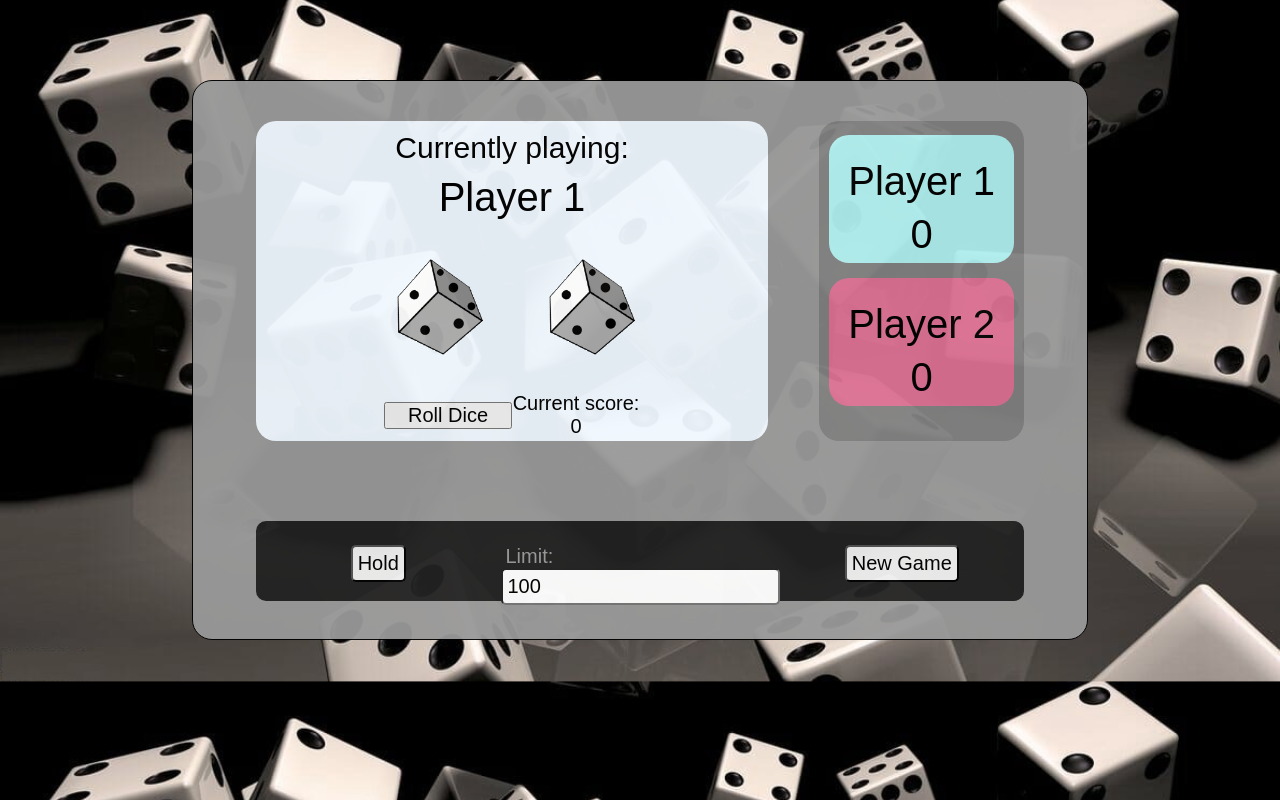
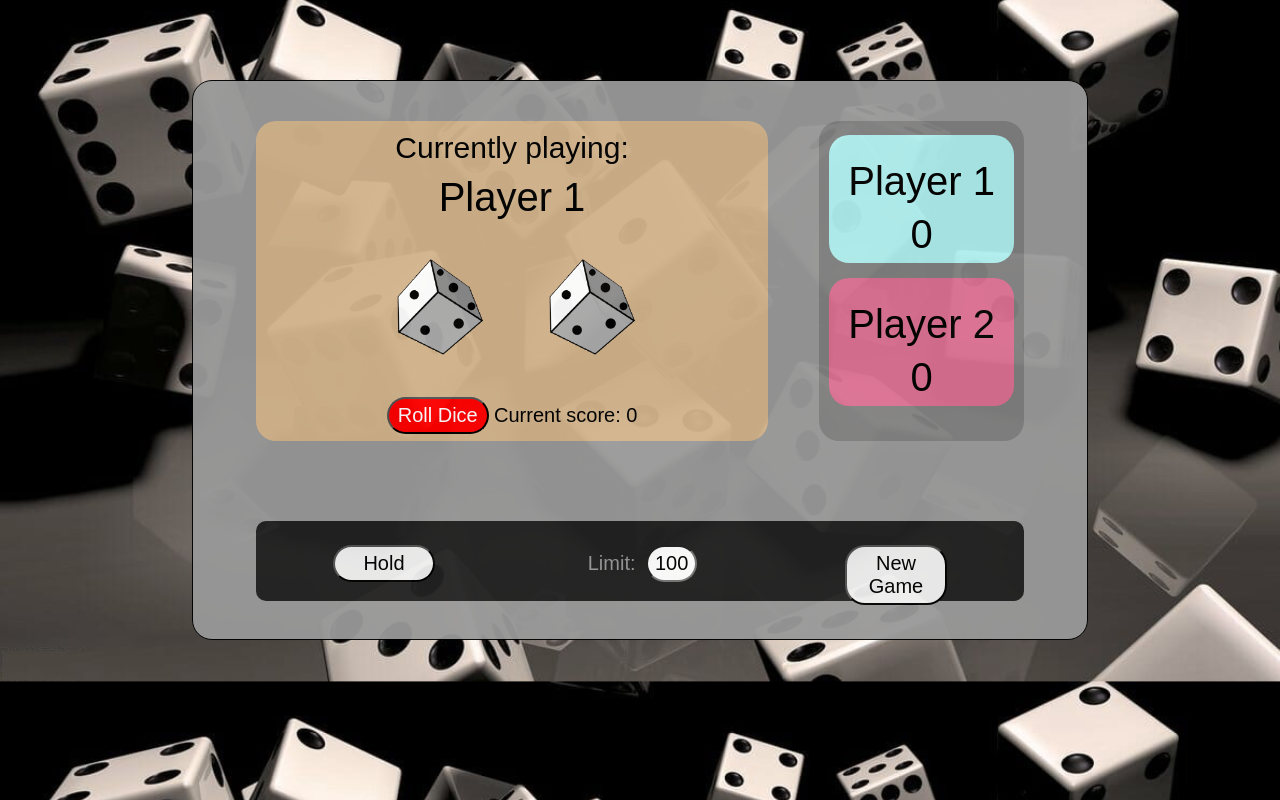
Before and after one commit to wassimahaddad/DiceGame, a React (Create React App) app: page / in a window 1280 px wide. Built offline with nearby package versions, Linux system fonts and the light colour scheme.

Commit message:
insert commited

```diff
--- a/src/App.css
+++ b/src/App.css
@@ -35,7 +35,7 @@ body {
   border-radius: 20px;
   text-align: center;
   font-size: 30px;
-  background-color: aliceblue;
+  background-color: tan;
 }
 .currently-playing {
   padding: 10px;
@@ -61,8 +61,12 @@ body {
 }
 
 .roll-button {
-  width: 10vw;
+  width: 8vw;
+  padding: 5px;
   font-size: 20px;
+  border-radius: 20px;
+  color: white;
+  background-color: red;
 }
 .current-score {
   display: flex;
@@ -81,42 +85,50 @@ body {
 .dice-right {
   width: 150px;
   height: 150px;
+
   /* border: 1px solid black; */
 }
 
 .dice0 {
   width: 100%;
   height: 100%;
+  border-radius: 10px;
   background: url("./img/Rolling_dice.gif") no-repeat center center/cover;
 }
 .dice1 {
   width: 100%;
   height: 100%;
+  border-radius: 10px;
   background: url("./img/dice-1.png") no-repeat center center/cover;
 }
 .dice2 {
   width: 100%;
   height: 100%;
+  border-radius: 10px;
   background: url("./img/dice-2.png") no-repeat center center/cover;
 }
 .dice3 {
   width: 100%;
   height: 100%;
+  border-radius: 10px;
   background: url("./img/dice-3.png") no-repeat center center/cover;
 }
 .dice4 {
   width: 100%;
   height: 100%;
+  border-radius: 10px;
   background: url("./img/dice-4.png") no-repeat center center/cover;
 }
 .dice5 {
   width: 100%;
   height: 100%;
+  border-radius: 10px;
   background: url("./img/dice-5.png") no-repeat center center/cover;
 }
 .dice6 {
   width: 100%;
   height: 100%;
+  border-radius: 10px;
   background: url("./img/dice-6.png") no-repeat center center/cover;
 }
 
@@ -186,7 +198,12 @@ body {
 .newgame-button {
   font-size: 20px;
   padding: 5px;
-  border-radius: 5px;
+  border-radius: 20px;
+  width: 8vw;
+  text-align: center;
+}
+.limit-button {
+  width: 4vw;
 }
 
 .hide {
```
